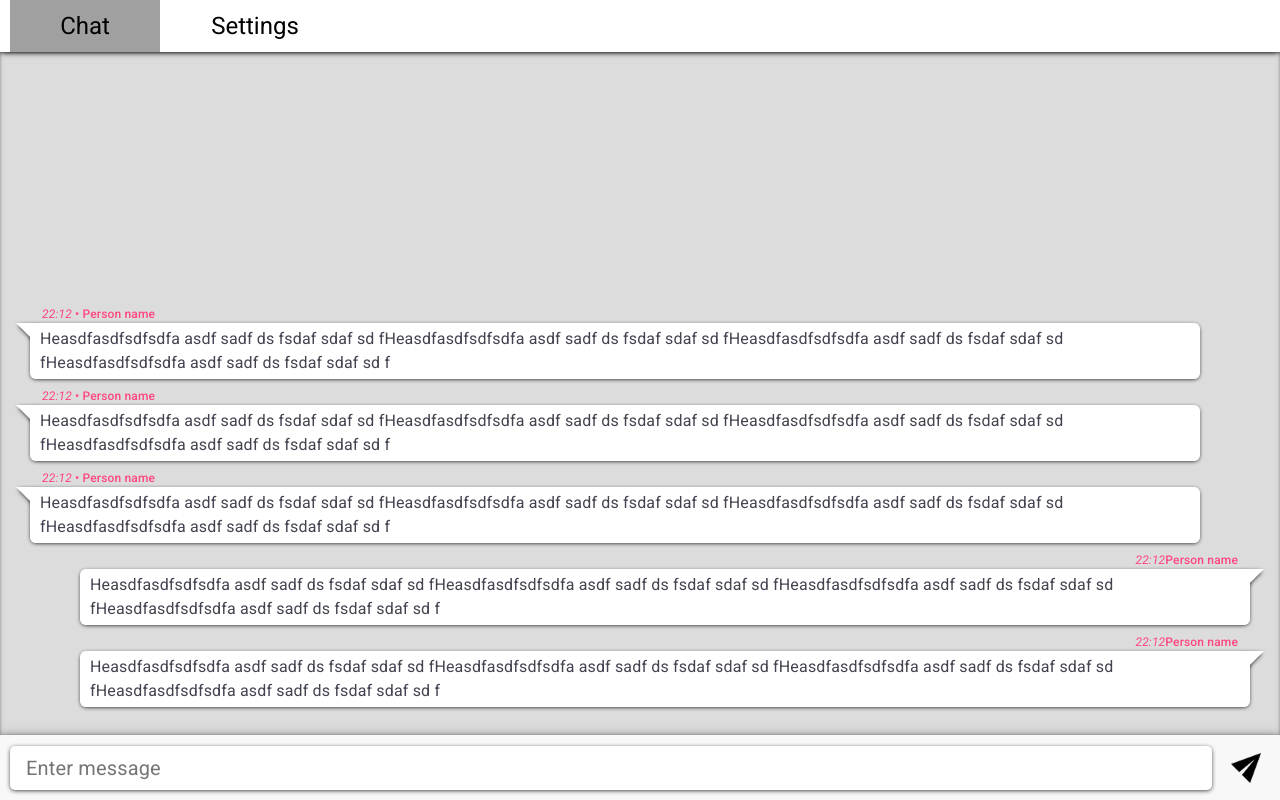
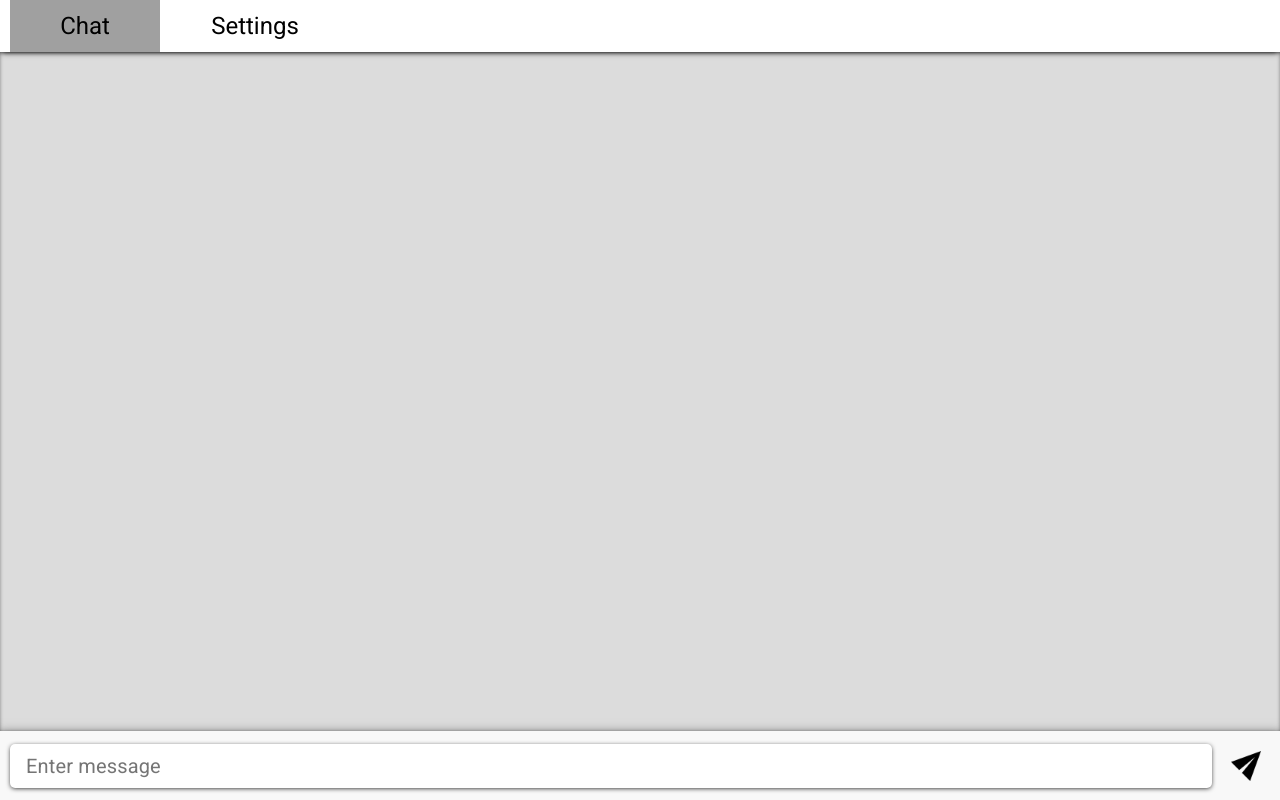
Before and after one commit to KurtGokhan/chat-app-web, a React (Create React App) app: page / in a window 1280 px wide. Built offline with nearby package versions, Linux system fonts and the light colour scheme.

Commit message:
implement chat logic

```diff
--- a/package.json
+++ b/package.json
@@ -1,5 +1,6 @@
 {
   "name": "chat-app-web",
+  "description": "An example React chat application",
   "version": "0.0.1",
   "private": true,
   "author": {
--- a/src/components/chat-message/chat-message.module.scss
+++ b/src/components/chat-message/chat-message.module.scss
@@ -31,6 +31,7 @@ $bubbleBgDark: #3a3d4a;
     box-sizing: border-box;
     position: relative;
     white-space: pre-line;
+    word-break: break-word;
 
     padding: 4px 10px;
     line-height: 24px;
--- a/src/components/chat-message/chat-message.tsx
+++ b/src/components/chat-message/chat-message.tsx
@@ -1,23 +1,44 @@
 import React from 'react';
 import styles from './chat-message.module.scss';
 import cx from 'classnames';
+import { Message } from 'src/store/model';
+import { useGlobalState } from 'src/store/store';
 
 export interface ChatMessageProps {
-  rightAligned?: boolean;
+  message: Message;
 }
 
-export default function ChatMessage(props: ChatMessageProps) {
-  return <li className={cx(styles.chatMessage, { 'right-aligned': props.rightAligned })}>
+function formatAMPM(date: Date) {
+  let hours = date.getHours();
+  let minutes = date.getMinutes();
+  let ampm = hours >= 12 ? 'pm' : 'am';
+  hours = hours % 12;
+  hours = hours ? hours : 12; // the hour '0' should be '12'
+  return hours + ':' + (minutes < 10 ? '0' + minutes : minutes) + ' ' + ampm;
+}
+
+function format24Hours(date: Date) {
+  let hours = date.getHours();
+  let minutes = date.getMinutes();
+  return `${hours}:${minutes}`;
+}
+
+
+export default function ChatMessage({ message }: ChatMessageProps) {
+  const [{ settings: { clock24Hours } }] = useGlobalState();
+  const date = new Date(message.date);
+
+  return <li className={cx(styles.chatMessage, { 'right-aligned': message.self })}>
     <div className="sender-info">
-      <em className="time">{'22:12'}</em>
+      <em className="time">{clock24Hours ? format24Hours(date) : formatAMPM(date)}</em>
       <span className="separator">&nbsp;&bull;&nbsp;</span>
-      <span className="name">{'Person name'}</span>
+      <span className="name">{message.user}</span>
     </div>
     <div className="bubble-container">
       <div className="bubble-arrow"></div>
       <div className="bubble">
-        Heasdfasdfsdfsdfa asdf sadf ds fsdaf sdaf sd fHeasdfasdfsdfsdfa asdf sadf ds fsdaf sdaf sd fHeasdfasdfsdfsdfa asdf sadf ds fsdaf sdaf sd fHeasdfasdfsdfsdfa asdf sadf ds fsdaf sdaf sd f
-    </div>
+        {message.message}
+      </div>
     </div>
   </li>;
 }
--- a/src/components/chat/chat.module.scss
+++ b/src/components/chat/chat.module.scss
@@ -6,9 +6,11 @@
   flex-direction: column-reverse;
 
   overflow-x: hidden;
+  overflow-y: auto;
   overflow-y: overlay;
 
   padding: 20px 30px;
+  padding-right: 36px;
 
   background: #dcdcdc;
   box-shadow: 0px 1px 5px -2px black inset;
@@ -26,6 +28,7 @@
 .chatInputSection :global {
   display: flex;
   flex-direction: row;
+  align-items: center;
   flex: 0 0 auto;
   padding: 10px;
   box-shadow: 0px 7px 12px 2px black;
@@ -43,6 +46,7 @@
     box-sizing: border-box;
     outline: none;
     resize: none;
+    overflow-y: auto;
     overflow-y: overlay;
     height: 44px;
     min-height: 44px;
@@ -61,6 +65,8 @@
     background: transparent;
     cursor: pointer;
     user-select: none;
+    width: 48px;
+    height: 48px;
 
     &:focus {
       background: rgba(#000000, 0.05);
--- a/src/components/chat/chat.tsx
+++ b/src/components/chat/chat.tsx
@@ -1,28 +1,63 @@
-import React from 'react';
+import React, { useCallback, useRef } from 'react';
 import styles from './chat.module.scss';
 import sendIcon from 'src/images/send.png';
 import ChatMessage from '../chat-message/chat-message';
+import { useGlobalState } from 'src/store/store';
 
 export default function Chat() {
+  const [state, dispatch] = useGlobalState();
+
+  const textRef = useRef<HTMLTextAreaElement>(null);
+
+  const resetTextareaSize = useCallback(() => {
+    const element = textRef.current;
+    if (!element) return;
+    element.style.height = '5px';
+    element.style.height = (element.scrollHeight) + 'px';
+  }, [textRef]);
+
+  const onSubmit = useCallback(() => {
+    if (!textRef.current) return;
+
+    const message = textRef.current.value as string;
+    if (message) {
+      dispatch({ type: 'addMessage', value: { self: true, user: state.settings.name, date: Date.now(), message } });
+    }
+
+    textRef.current.value = '';
+    textRef.current.focus();
+    resetTextareaSize();
+  }, [state, dispatch, textRef, resetTextareaSize]);
+
+  const onKey = useCallback((event: React.KeyboardEvent<HTMLTextAreaElement>) => {
+    const isEnter = event.keyCode === 13;
+    if (!isEnter) return;
+
+    // If shift is pressed, always perform a line-break
+    if (event.shiftKey) return;
+
+    // If sendOnCtrlEnter is on, submit when ctrl is pressed
+    // If sendOnCtrlEnter is off, always submit
+    // Otherwise skip
+    if (!state.settings.sendOnCtrlEnter || event.ctrlKey) {
+      onSubmit();
+      event.preventDefault();
+    }
+  }, [state, onSubmit]);
+
   return <>
     <div className={styles.chatContent}>
       <ul>
-        <ChatMessage></ChatMessage>
-        <ChatMessage></ChatMessage>
-        <ChatMessage></ChatMessage>
-        <ChatMessage rightAligned></ChatMessage>
-        <ChatMessage rightAligned></ChatMessage>
+        {state.messages.list.map((x, i) =>
+          <ChatMessage message={x} key={i}></ChatMessage>
+        )}
       </ul>
     </div>
 
     <div className={styles.chatInputSection}>
-      <textarea placeholder="Enter message" rows={1} onInput={(event) => {
-        const element = event.target as HTMLElement;
-        element.style.height = '5px';
-        element.style.height = (element.scrollHeight) + 'px';
-      }} />
+      <textarea placeholder="Enter message" rows={1} onInput={resetTextareaSize} ref={textRef} onSubmit={onSubmit} onKeyDown={onKey} />
 
-      <button>
+      <button onClick={onSubmit}>
         <img src={sendIcon} alt="Send" />
       </button>
     </div>
--- a/src/components/settings/settings.module.scss
+++ b/src/components/settings/settings.module.scss
@@ -3,6 +3,7 @@
 .settingsContent {
   flex: 1 1 0;
   overflow-x: hidden;
+  overflow-y: auto;
   overflow-y: overlay;
   box-sizing: border-box;
   display: flex;
--- a/src/store/model.ts
+++ b/src/store/model.ts
@@ -9,6 +9,13 @@ export enum Language {
   Turkish = 'tr',
 }
 
+export interface Message {
+  user: string;
+  message: string;
+  date: number;
+  self: boolean;
+}
+
 export interface GlobalSettings {
   name: string,
   theme: Theme,
@@ -18,14 +25,20 @@ export interface GlobalSettings {
 }
 
 export interface GlobalState {
+  messages: {
+    list: Message[],
+    lastSeen: number,
+  },
   settings: GlobalSettings,
 }
 
+
 export interface ActionBase<K extends string> { type: K }
-
-export interface IdentityAction extends ActionBase<'identity'> { }
 
 export interface SetSettingsAction extends ActionBase<'setSettings'> { value: Partial<GlobalSettings> }
 export interface ResetSettingsAction extends ActionBase<'resetSettings'> { }
 
-export type Action = IdentityAction | SetSettingsAction | ResetSettingsAction;
+export interface AddMessageAction extends ActionBase<'addMessage'> { value: Message }
+export interface UpdateLastSeenAction extends ActionBase<'updateLastSeen'> { }
+
+export type Action = SetSettingsAction | ResetSettingsAction | AddMessageAction | UpdateLastSeenAction;
--- a/src/store/store.tsx
+++ b/src/store/store.tsx
@@ -26,14 +26,21 @@ const initialSettings: GlobalSettings = {
 };
 
 export const initialState: GlobalState = {
+  messages: {
+    list: [],
+    lastSeen: 0,
+  },
   settings: storedSettings || initialSettings,
 };
 
 const reducer = (state: GlobalState, action: Action) => {
   switch (action.type) {
-    case 'identity': return { ...state };
     case 'resetSettings': return { ...state, settings: initialSettings };
     case 'setSettings': return { ...state, settings: { ...state.settings, ...action.value } };
+
+    case 'addMessage': return { ...state, messages: { list: [...state.messages.list, action.value], lastSeen: Date.now() } };
+    case 'updateLastSeen': return { ...state, messages: { ...state.messages, lastSeen: Date.now() } };
+
 
     default: throw new Error(`Action type '${action['type']}' is not valid`);
   };
```
